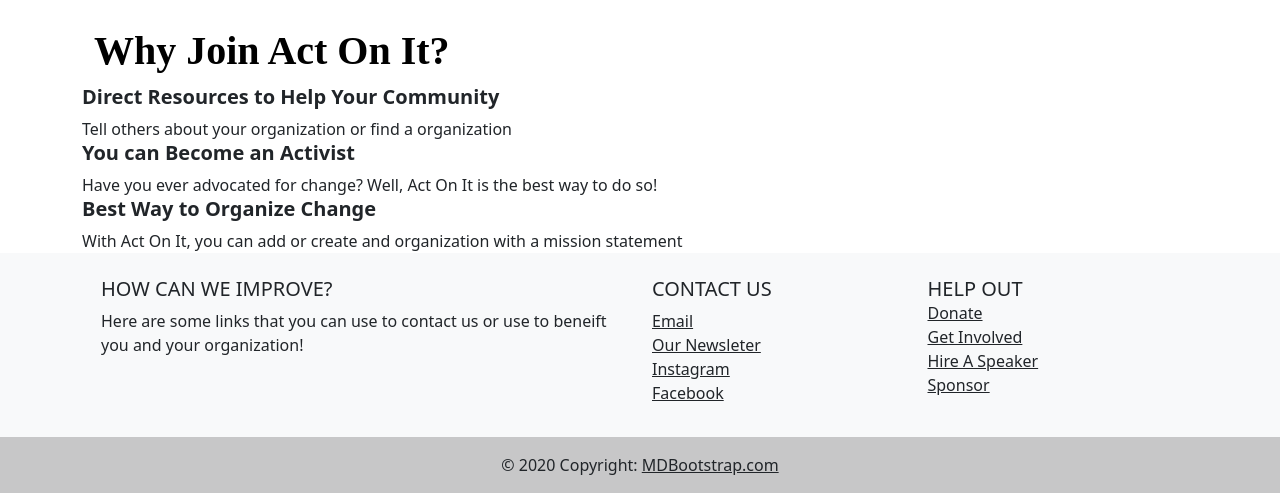
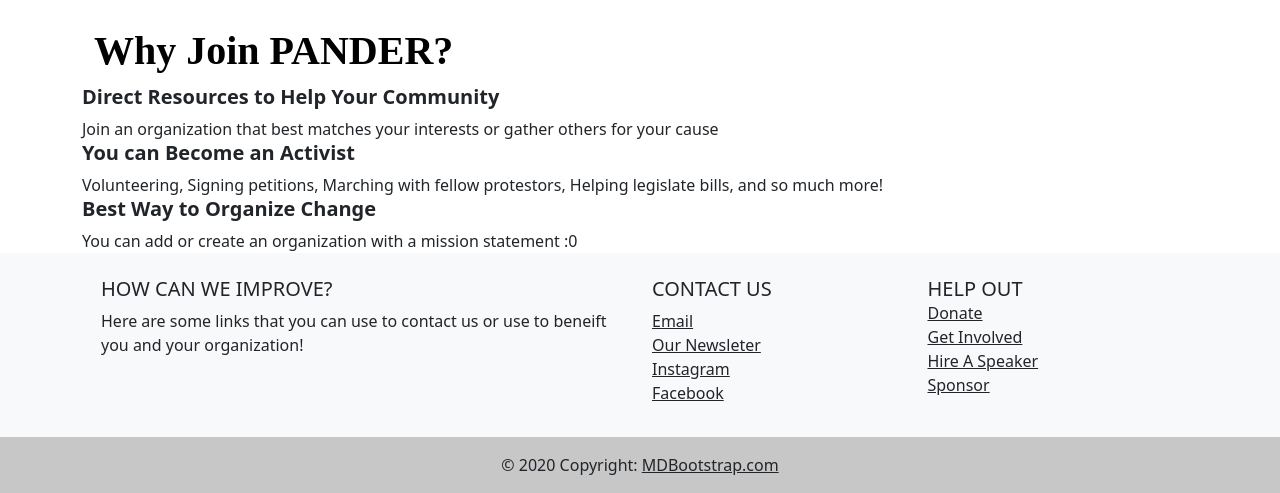
Before and after one commit to TTShack/TTShack, a Flask app: page /about in a window 1280 px wide. Shown: the part 56-549 px from the top of the page. Run offline with Flask 2, Linux system fonts and the light colour scheme.

Commit message:
Update about.html

```diff
--- a/socialwebapp/templates/about.html
+++ b/socialwebapp/templates/about.html
@@ -15,16 +15,16 @@
     <script src="https://cdn.jsdelivr.net/npm/bootstrap@5.0.0-beta1/dist/js/bootstrap.min.js" integrity="sha384-pQQkAEnwaBkjpqZ8RU1fF1AKtTcHJwFl3pblpTlHXybJjHpMYo79HY3hIi4NKxyj" crossorigin="anonymous"></script>
     -->
     <div class="container-21SHbu">
-      <div class="container"><h1 >Why Join Act On It?</h1></div>
+      <div class="container"><h1 >Why Join PANDER?</h1></div>
         <div class="row-3wW-Fx values-ylLP_g">
           <div class="value-1Iid94 fullRow-2MnOjL"><h5 class="h5-2BAJXL valueHeading-2FSFOX"><strong>Direct Resources to Help Your Community</strong></h5>
-            <div class="text-3U-SDd textMedium-1DcD2z valueText-3luHFZ">Tell others about your organization or find a organization</div>
+            <div class="text-3U-SDd textMedium-1DcD2z valueText-3luHFZ">Join an organization that best matches your interests or gather others for your cause</div>
           </div>
           <div class="value-1Iid94 fullRow-2MnOjL"><h5 class="h5-2BAJXL valueHeading-2FSFOX"><strong>You can Become an Activist</strong></h5>
-            <div class="text-3U-SDd textMedium-1DcD2z valueText-3luHFZ">Have you ever advocated for change? Well, Act On It is the best way to do so!</div>
+            <div class="text-3U-SDd textMedium-1DcD2z valueText-3luHFZ">Volunteering, Signing petitions, Marching with fellow protestors, Helping legislate bills, and so much more!</div>
           </div>
           <div class="value-1Iid94 fullRow-2MnOjL"><h5 class="h5-2BAJXL valueHeading-2FSFOX"><strong>Best Way to Organize Change</strong></h5>
-            <div class="text-3U-SDd textMedium-1DcD2z valueText-3luHFZ">With Act On It, you can add or create and organization with a mission statement</div>
+            <div class="text-3U-SDd textMedium-1DcD2z valueText-3luHFZ">You can add or create an organization with a mission statement :0 </div>
             </div>
           </div>
         </div>
```
